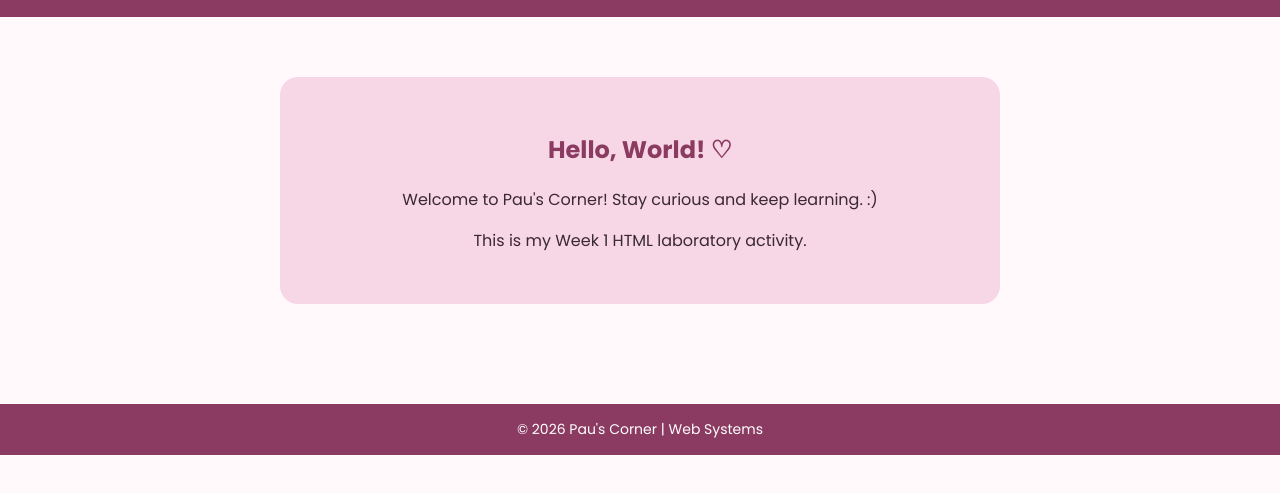
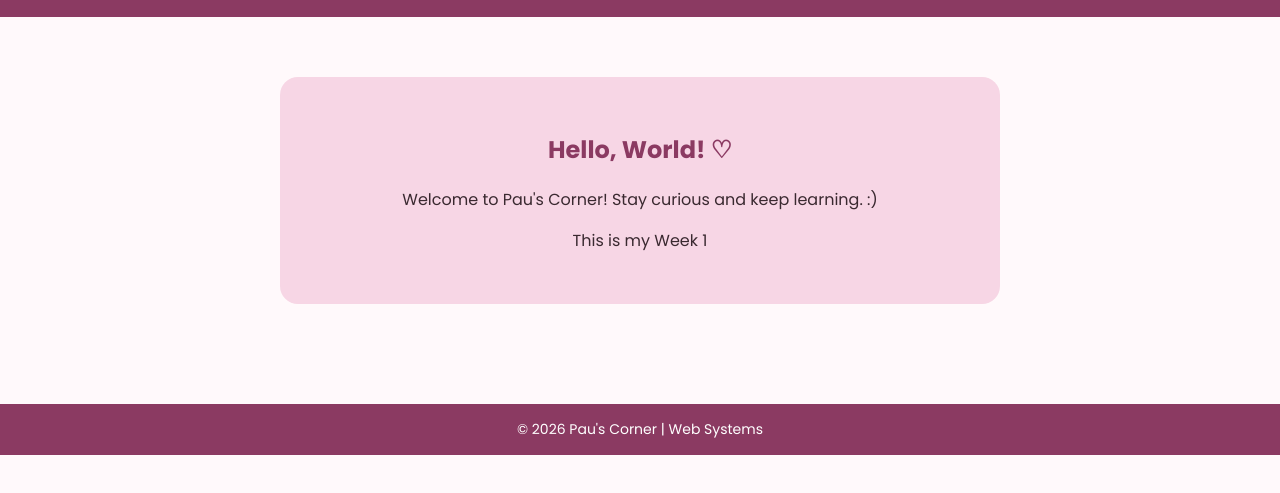
Before and after one commit to paulinekayebisnarnicolas25-hash/WebSys-NicolasPaulineKaye-BSIS2A, a plain HTML site: page Week1_HTMLFundamentals/index.html in a window 1280 px wide. Shown: the part 95-588 px from the top of the page. Drawn offline with Linux system fonts and the light colour scheme.

Commit message:
Add Week 1 HTML Fundamentals

```diff
--- a/Week1_HTMLFundamentals/index.html
+++ b/Week1_HTMLFundamentals/index.html
@@ -72,7 +72,7 @@
             <p>
                 Welcome to Pau's Corner! Stay curious and keep learning. :) </p>
             <p>
-                This is my Week 1 HTML laboratory activity.
+                This is my Week 1
             </p>
         </div>
     </main>
```
